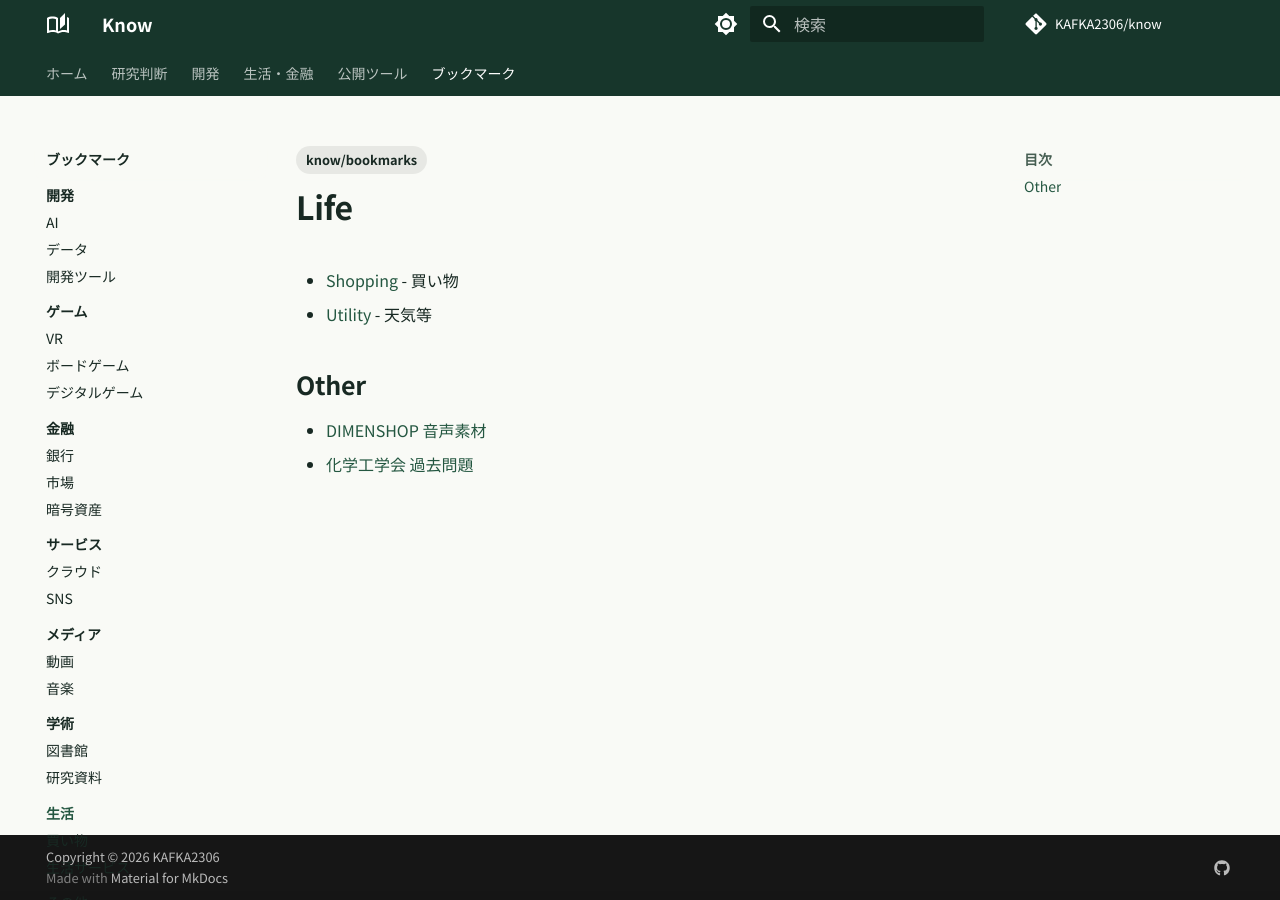
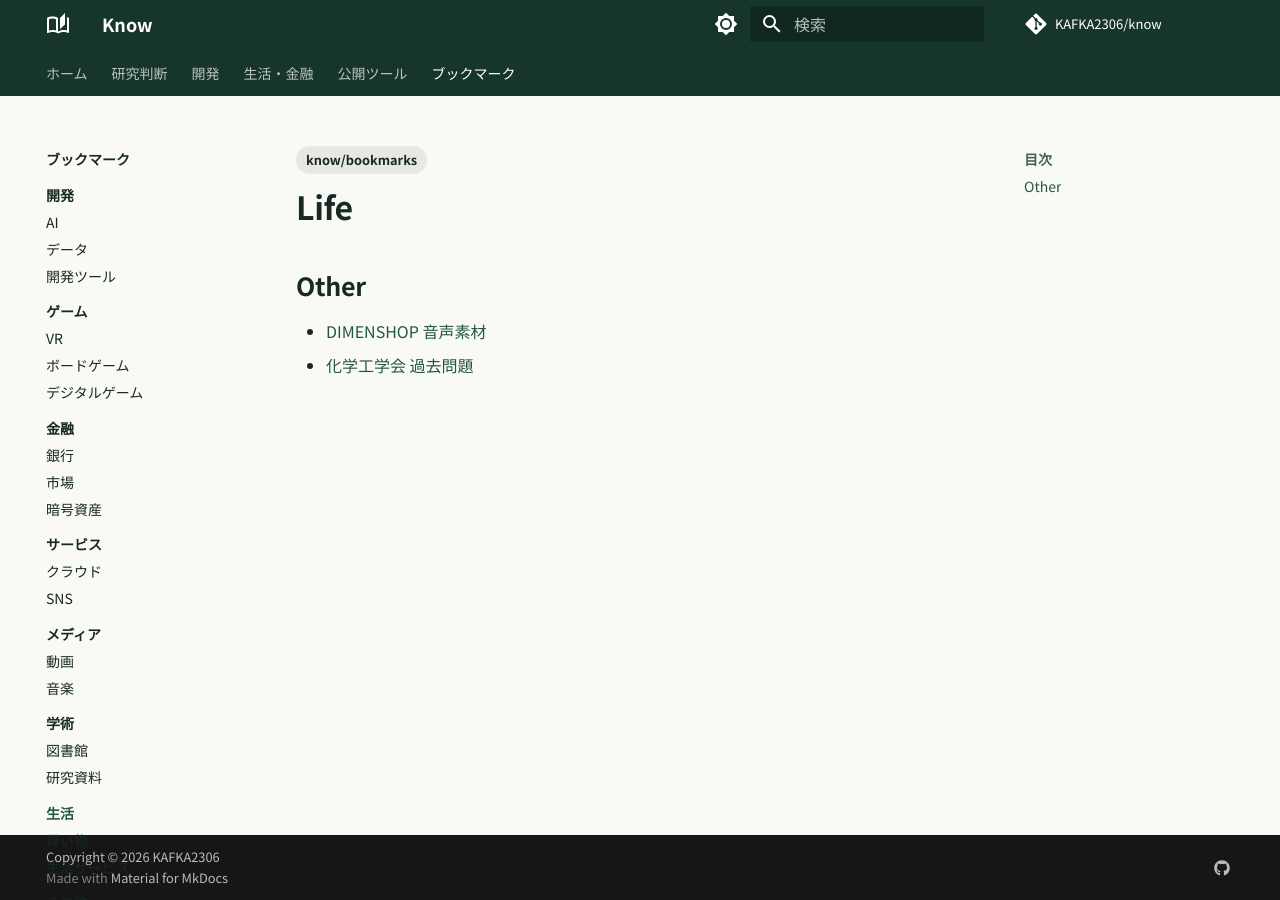
Before and after one commit to KAFKA2306/know, an MkDocs documentation site: the page built from docs/bookmarks/Life/index.md, in a window 1280 px wide. Built offline with MkDocs 1.6.1 and Material for MkDocs 9.7.7, drawn with Linux system fonts in a browser that asks for light colours; comment, search, counter and statistics services are not loaded.

Commit message:
docs(bookmarks): consolidate categories and update index

```diff
--- a/docs/bookmarks/Life/index.md
+++ b/docs/bookmarks/Life/index.md
@@ -7,8 +7,6 @@ tags:
 
 # Life
 
-- [Shopping](Shopping/index.md) - 買い物
-- [Utility](Utility/index.md) - 天気等
 
 ## Other
 
```
